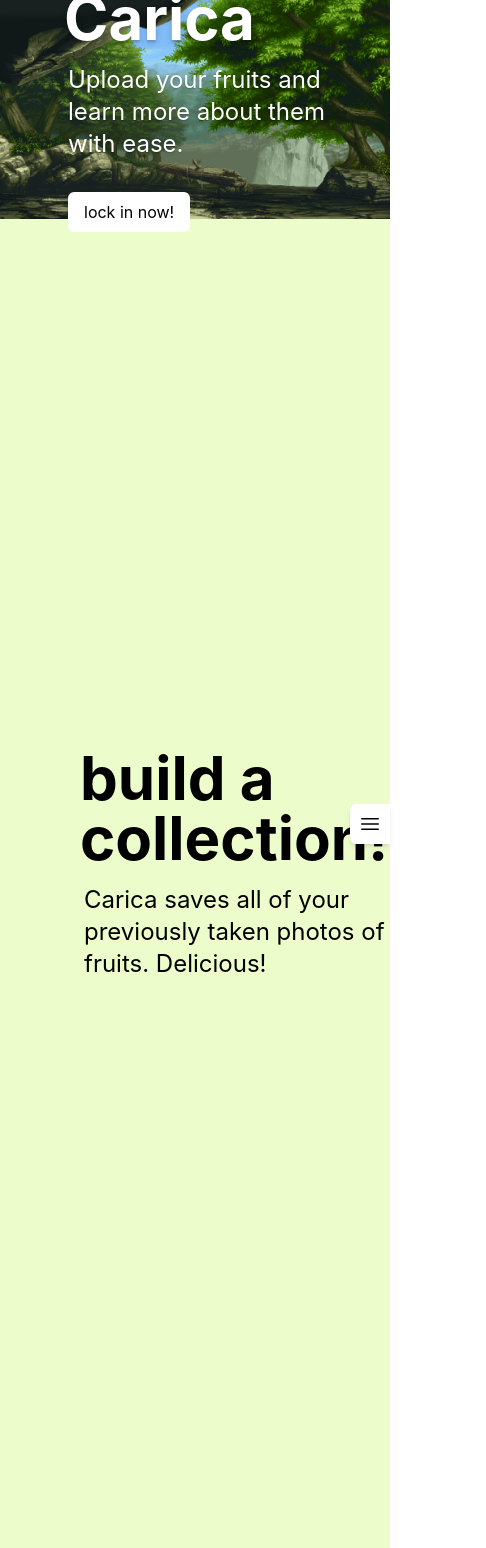
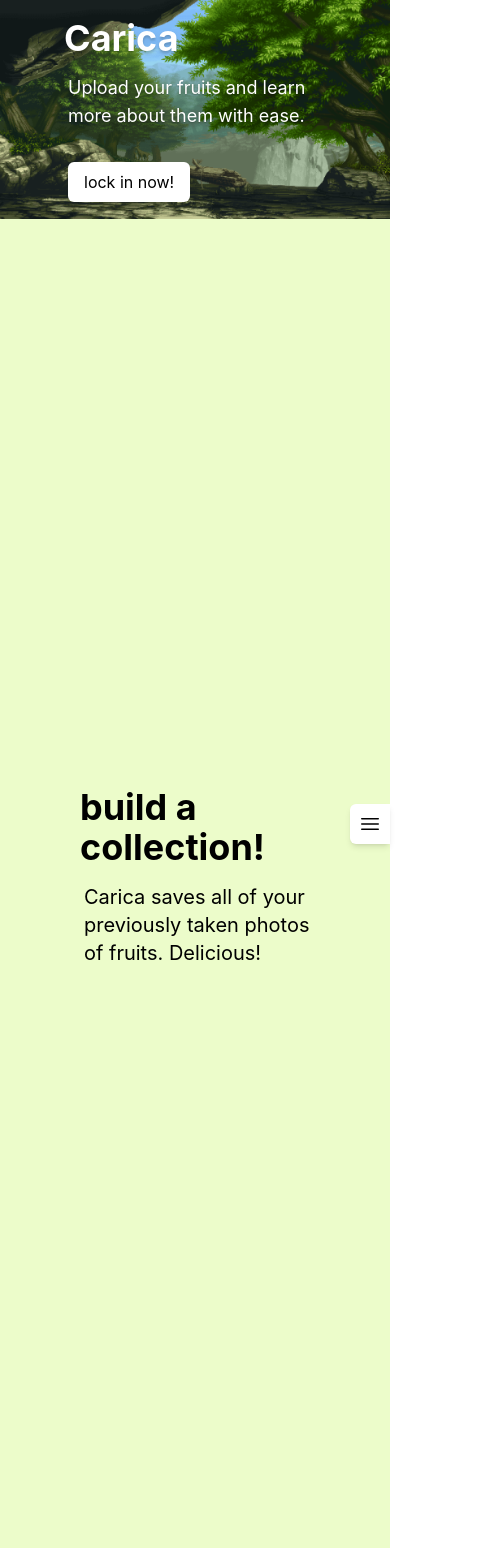
Before and after one commit to centaurin/carica, a SvelteKit app: page / in a window 390 px wide. Shown: the top 1548 px of the page, 486 px wide, since content can reach past the window. Built offline with nearby package versions, Linux system fonts and the light colour scheme; no server answers.

Commit message:
fix: responsive for small device

```diff
--- a/src/routes/+page.svelte
+++ b/src/routes/+page.svelte
@@ -24,7 +24,7 @@
 			loading="eager"
 		/>
 		<div class="absolute top-1/2 -translate-y-1/2 space-y-4 px-16 text-white">
-			<h1 class="text-shadow-lg relative block text-6xl font-bold">
+			<h1 class="text-shadow-lg relative block text-4xl md:text-6xl font-bold">
 				<enhanced:img
 					src="$images/favicon.png"
 					class="absolute -top-2 -left-2 -z-10 h-auto w-8"
@@ -32,7 +32,7 @@
 				/>
 				Carica
 			</h1>
-			<span class="text-shadow-md ml-1 block text-2xl">
+			<span class="text-shadow-md ml-1 block text-lg md:text-2xl">
 				Upload your fruits and learn more about them with ease.
 			</span>
 			<a
--- a/src/routes/FloatingImage.svelte
+++ b/src/routes/FloatingImage.svelte
@@ -42,10 +42,10 @@
 		</div>
 	</div>
 	<div class="space-y-4 text-black dark:text-white">
-		<h2 class="dark:text-shadow-lg relative block text-6xl font-bold group-odd:text-right">
+		<h2 class="dark:text-shadow-lg relative block text-4xl md:text-6xl font-bold group-odd:text-right">
 			{title}
 		</h2>
-		<span class="dark:text-shadow-md ml-1 block text-2xl group-odd:text-right">
+		<span class="dark:text-shadow-md ml-1 block text-xl md:text-2xl group-odd:text-right">
 			{description}
 		</span>
 	</div>
```
